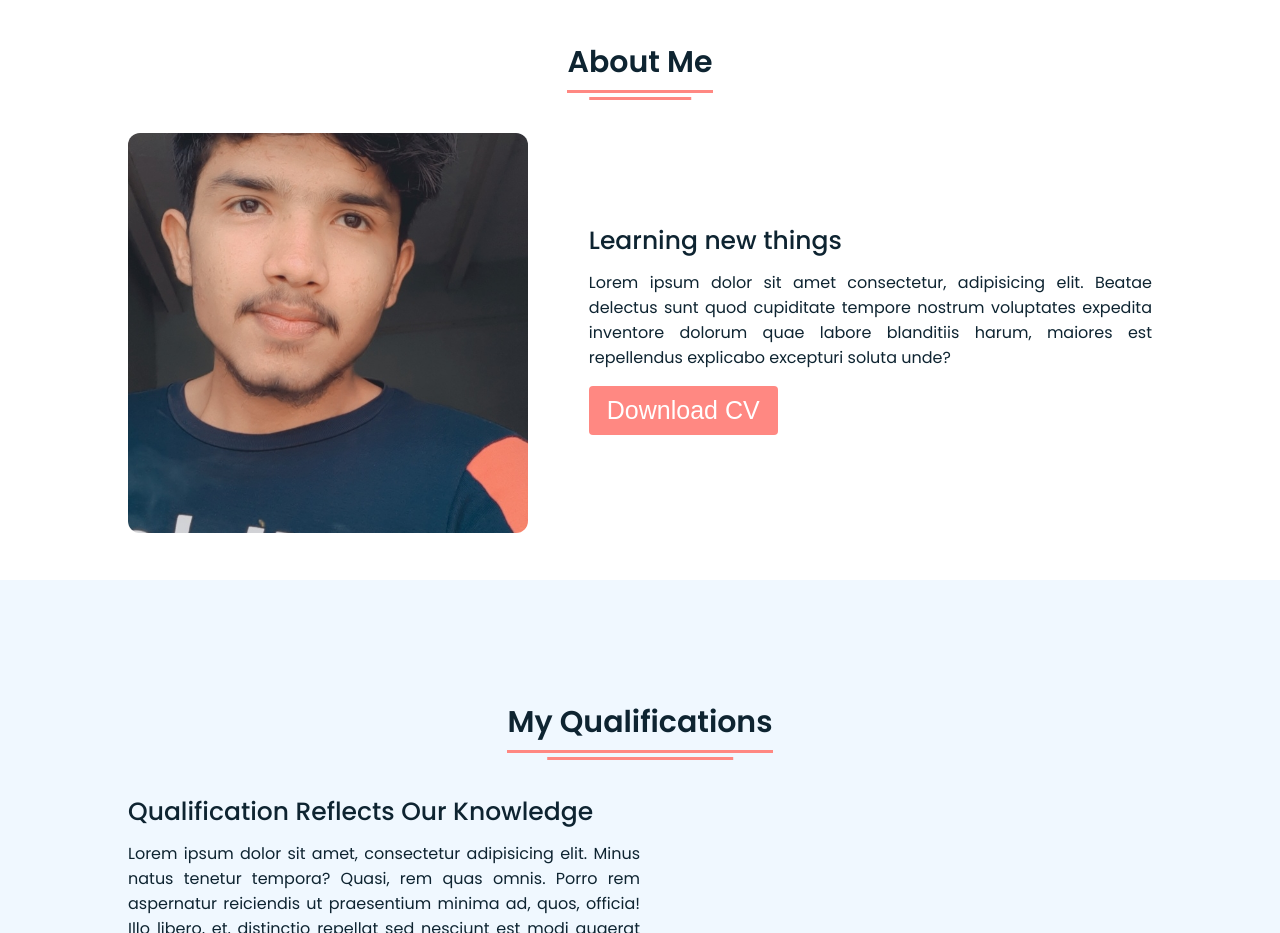
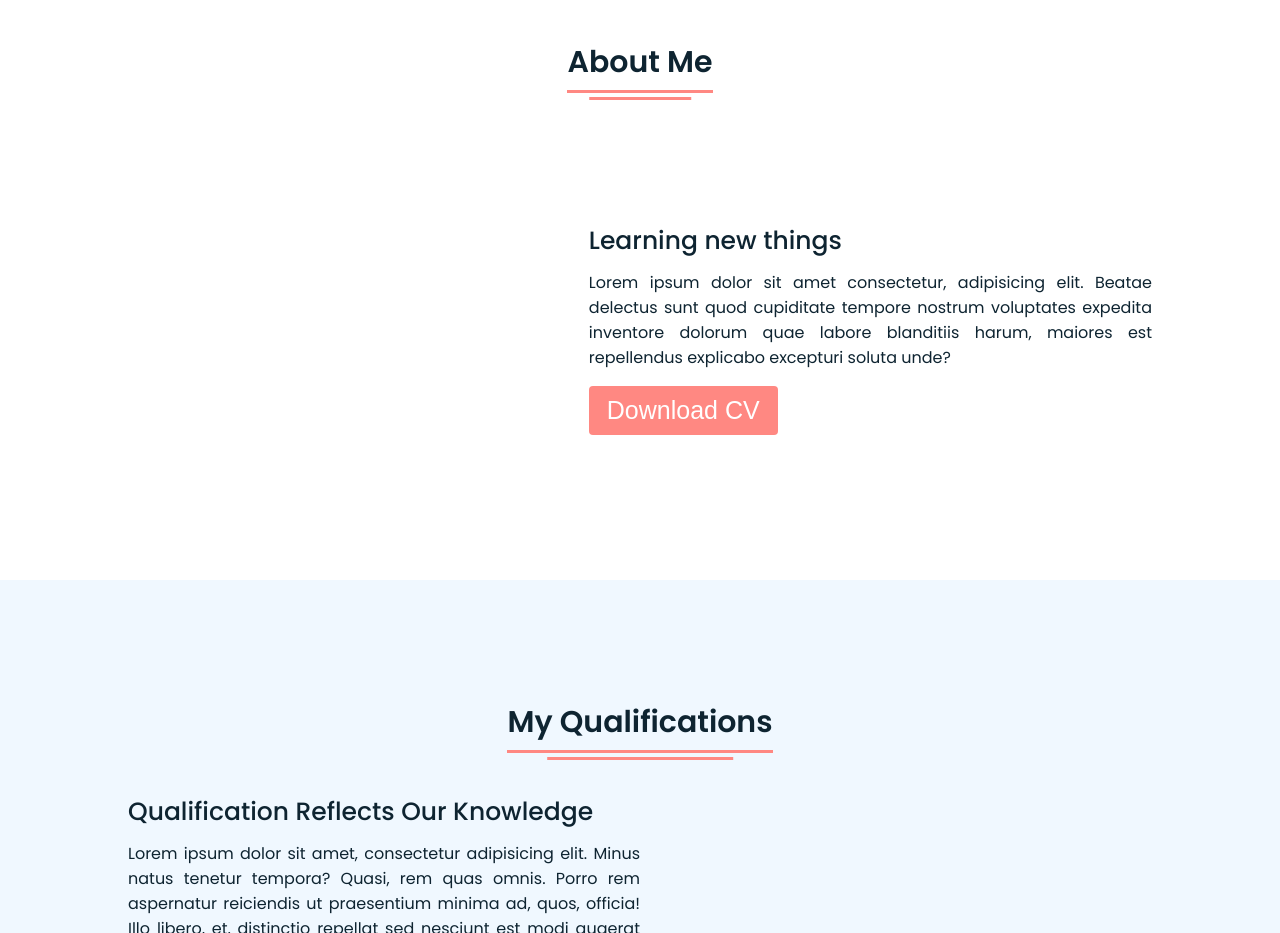
Before and after one commit to TheAssassin-7/portfolio, a plain HTML site: page index.html in a window 1280 px wide. Shown: the part 840-1773 px from the top of the page. Drawn offline with Linux system fonts and the light colour scheme.

Commit message:
initial commit

```diff
--- a/index.html
+++ b/index.html
@@ -60,7 +60,7 @@
       <div class="title"><span>About Me</span></div>
       <div class="about-details">
         <div class="left">
-          <img src="assets/images/About.jpeg" width="80px" alt="Portfolio">
+          <img src="assets/images/White.jpeg" width="80px" alt="Portfolio">
         </div>
         <div class="right">
           <div class="topic">Learning new things</div>
@@ -154,9 +154,6 @@
       <span>Created By <a href="#">Akshat Barua</a> | © 2021 All Rights Reserved.</span>
     </div>
   </footer>
-
-
-
     <script src="assets/script.js" ></script>
 </body>
 </html>
```
